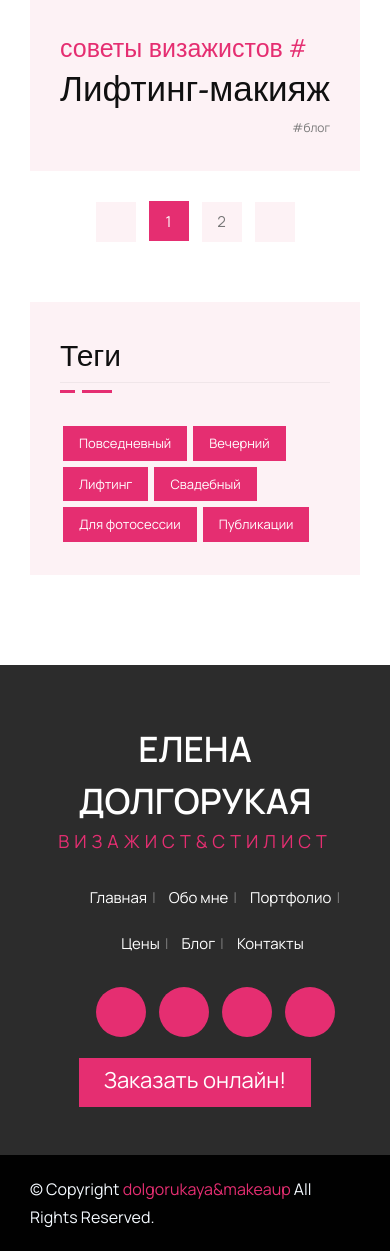
After one commit to Alexff-hash/makeup_artist_website, a Flask app: template app/templates/blog/blog_one.html in a window 390 px wide. The commit adds this page. Shown: the part 1992-3243 px from the top of the page. Run offline with Flask 3, Linux system fonts and the light colour scheme; the template is opened without the code that fills it, so the values that code supplies are empty; some libraries are stand-ins or nearby versions; some web fonts are replaced.

Commit message:
Add: blog_one page

```diff
--- a/app/blog/__init__.py
+++ b/app/blog/__init__.py
@@ -1,3 +1,4 @@
+"""The blog module."""
 from flask import Blueprint
 
 bp = Blueprint('blog', __name__)
--- a/app/blog/routes.py
+++ b/app/blog/routes.py
@@ -1,3 +1,4 @@
+"""Blog routes."""
 from flask import render_template
 
 from app.blog import bp
@@ -5,7 +6,7 @@ from app.blog import bp
 
 @bp.route('/blog-one')
 def blog_one():
-    pass
+    return render_template('blog/blog_one.html')
 @bp.route('/blog-two')
 def blog_two():
     pass
--- /dev/null
+++ b/app/templates/blog/blog_one.html
@@ -0,0 +1,73 @@
+    {% extends 'layout.html' %}
+
+    {% block content %}
+    <!-- Banner Title -->
+    <div class="ready banner-padding bg-img bg-fixed valign" data-background="{{ url_for('static', filename='images/slider/06.jpg') }}">
+        <div class="container">
+            <div class="row">
+                <div class="col-md-12">
+                    <div class="text-right">
+                        <div class="title mt-60 animate-box" data-animate-effect="fadeInUp">
+                            <h1 class="mb-0">Блог</h1>
+                            <h6>про макияж #1</h6>
+                        </div>
+                    </div>
+                </div>
+            </div>
+        </div>
+    </div>
+    <!-- Blog Content & Sidebar -->
+    <section id="blog" class="fredia-blog-section blog-page section-padding">
+        <div class="container">
+            <div class="row">
+                <div class="col-md-8 animate-box" data-animate-effect="fadeInUp">
+                    <div class="row">
+                        <div class="col-md-12">
+                            <div class="item">
+                                <div class="post-img">
+                                    <a href="{{ url_for ('blog.blog_everyday') }}"> <img src="{{ url_for('static', filename='images/blog/blog_pages/bp1.jpg') }}" alt=""></a>
+                                </div>
+                                <div class="post-cont"><span class="tag">советы визажистов #</span>
+                                    <h5>
+                                        <a href="{{ url_for ('blog.blog_everyday') }}">Повседневный макияж</a>
+                                    </h5>
+                                    <div class="info">#блог</div>
+                                </div>
+                            </div>
+                        </div>
+                        <div class="col-md-12">
+                            <div class="item">
+                                <div class="post-img">
+                                    <a href="{{ url_for ('blog.blog_evening') }}"> <img src="{{ url_for('static', filename='images/blog/blog_pages/bp2.jpg') }}" alt=""></a>
+                                </div>
+                                <div class="post-cont"><span class="tag">советы визажистов #</span>
+                                    <h5>
+                                        <a href="{{ url_for ('blog.blog_evening') }}">Вечерний макияж</a>
+                                    </h5>
+                                    <div class="info">#блог</div>
+                                </div>
+                            </div>
+                        </div>
+                        <div class="col-md-12">
+                            <div class="item">
+                                <div class="post-img">
+                                    <a href="{{ url_for ('blog.blog_lifting') }}"> <img src="{{ url_for('static', filename='images/blog/blog_pages/bp3.jpg') }}" alt=""></a>
+                                </div>
+                                <div class="post-cont"><span class="tag">советы визажистов #</span>
+                                    <h5>
+                                        <a href="{{ url_for ('blog.blog_lifting') }}">Лифтинг-макияж</a>
+                                    </h5>
+                                    <div class="info">#блог</div>
+                                </div>
+                            </div>
+                        </div>
+                    </div>
+                    <!-- Pagination -->
+                    {% include 'includes/pagination.html' %}
+                </div>
+                <!-- Tags -->
+                {% include 'includes/tags.html' %}
+            </div>
+        </div>
+    </section>
+   {% endblock content %}
--- /dev/null
+++ b/app/templates/includes/pagination.html
@@ -0,0 +1,10 @@
+<div class="row">
+                        <div class="col-md-12 text-center">
+                            <ul class="blog-pagination-wrap align-center">
+                                <li><a href="{{ url_for ('blog.blog_two') }}"><i class="ti-arrow-left"></i></a></li>
+                                <li><a href="{{ url_for ('blog.blog_one') }}" class="active">1</a></li>
+                                <li><a href="{{ url_for ('blog.blog_two') }}">2</a></li>
+                                <li><a href="{{ url_for ('blog.blog_two') }}"><i class="ti-arrow-right"></i></a></li>
+                            </ul>
+                        </div>
+                    </div>
--- /dev/null
+++ b/app/templates/includes/tags.html
@@ -0,0 +1,18 @@
+<div class="col-md-4 animate-box" data-animate-effect="fadeInUp">
+                    <div class="blog-sidebar row">
+                        <div class="col-md-12">
+                            <div class="widget">
+                                <div class="widget-title">
+                                    <h6>Теги</h6></div>
+                                <ul class="tags">
+                                    <li><a href="{{ url_for ('blog.blog_everyday') }}">Повседневный</a></li>
+                                    <li><a href="{{ url_for ('blog.blog_evening') }}">Вечерний</a></li>
+                                    <li><a href="{{ url_for ('blog.blog_lifting') }}">Лифтинг</a></li>
+                                    <li><a href="{{ url_for ('blog.blog_bridal') }}">Свадебный</a></li>
+                                    <li><a href="{{ url_for ('blog.blog_photoshoot') }}">Для фотосессии</a></li>
+                                    <li><a href="{{ url_for ('blog.blog_magazines') }}">Публикации</a></li>
+                                </ul>
+                            </div>
+                        </div>
+                    </div>
+                </div>
--- a/app/templates/layout.html
+++ b/app/templates/layout.html
@@ -54,7 +54,7 @@
                                             <li class="nav-item pl-4 pl-md-0 ml-0 ml-md-4"> <a class="nav-link" href="{{ url_for ('main_pages.about') }}">Обо мне</a></li>
                                             <li class="nav-item pl-4 pl-md-0 ml-0 ml-md-4"> <a class="nav-link" href="{{ url_for ('main_pages.portfolio') }}">Портфолио</a></li>
                                             <li class="nav-item pl-4 pl-md-0 ml-0 ml-md-4"> <a class="nav-link" href="{{ url_for ('main_pages.price_page') }}">Цены</a></li>
-                                            <li class="nav-item pl-4 pl-md-0 ml-0 ml-md-4"> <a class="nav-link" href="#">Блог</a></li>
+                                            <li class="nav-item pl-4 pl-md-0 ml-0 ml-md-4"> <a class="nav-link" href="{{ url_for ('blog.blog_one') }}">Блог</a></li>
                                             <li class="nav-item pl-4 pl-md-0 ml-0 ml-md-4"> <a class="nav-link" href="{{ url_for ('main_pages.contact_page') }}">Контакты</a> </li>
                                         </ul>
                                     </div>
@@ -87,7 +87,7 @@
                             <li><a href="{{ url_for ('main_pages.about') }}">Обо мне</a>&#124;</li>
                             <li><a href="{{ url_for ('main_pages.portfolio') }}">Портфолио</a>&#124;</li>
                             <li><a href="{{ url_for ('main_pages.price_page') }}">Цены</a>&#124;</li>
-                            <li><a href="#">Блог</a>&#124;</li>
+                            <li><a href="{{ url_for ('blog.blog_one') }}">Блог</a>&#124;</li>
                             <li><a href="{{ url_for ('main_pages.contact_page') }}">Контакты</a></li>
                         </ul>
                     </div>
```
